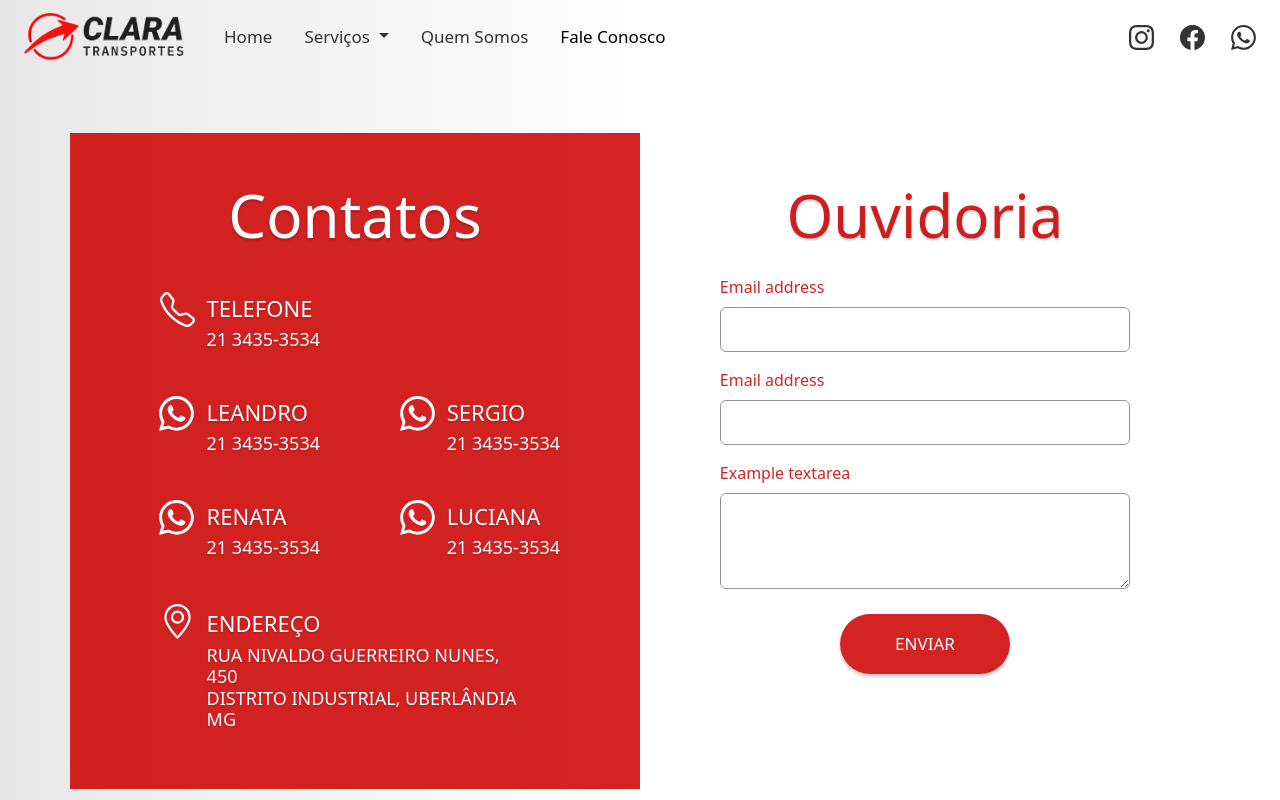
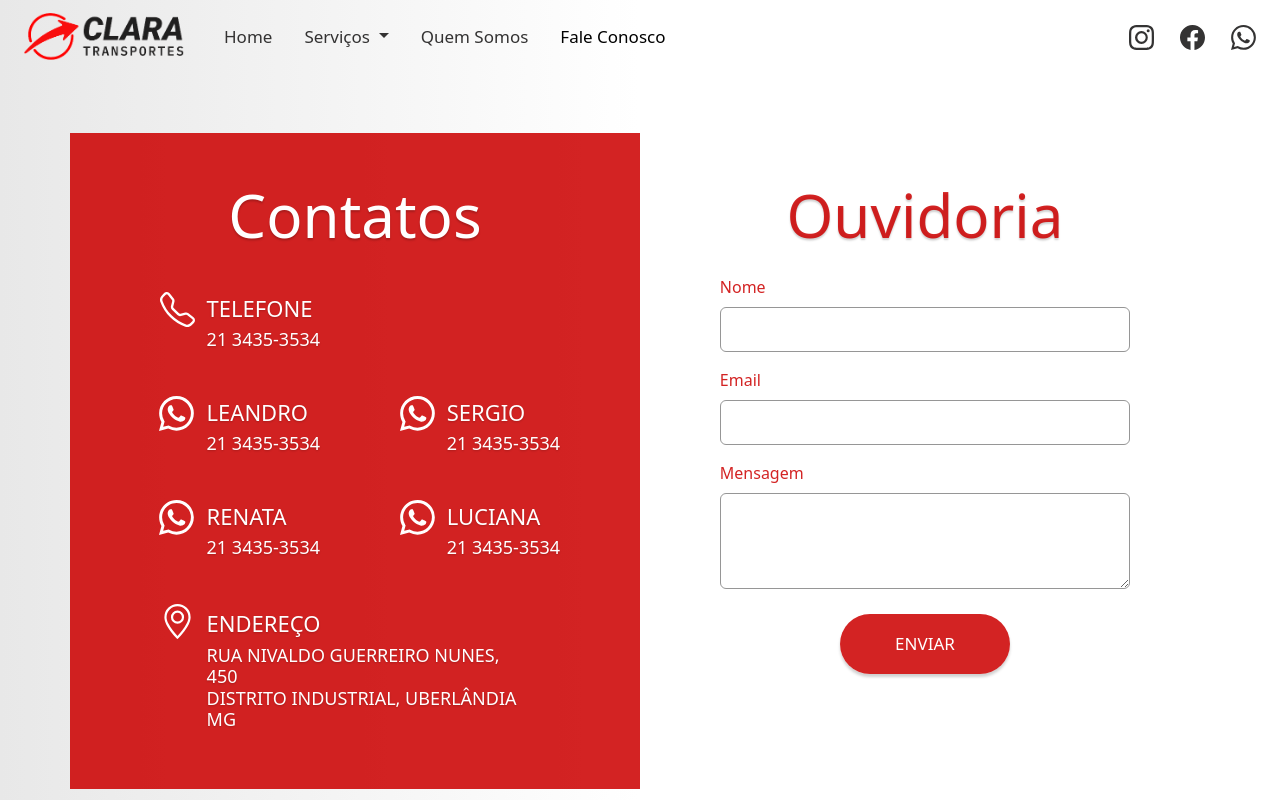
Before and after one commit to gabrielsantospds/clara-transportes-app, a Vue app: page /fale-conosco in a window 1280 px wide. Shown: the top 800 px of the page. Built offline with nearby package versions, Linux system fonts and the light colour scheme; a web font is replaced by a local one.

Commit message:
refactor: change site language to pt-BR

```diff
--- a/index.html
+++ b/index.html
@@ -1,5 +1,5 @@
 <!DOCTYPE html>
-<html lang="en">
+<html lang="pt-BR">
 
 <head>
   <meta charset="UTF-8">
--- a/src/components/ComponentFeedback.vue
+++ b/src/components/ComponentFeedback.vue
@@ -15,15 +15,15 @@ export default {
         </h1>
         <form action="" class="container__form">
             <div class="mb-3 form__field">
-                <label for="input1" class="form-label form__label">Email address</label>
-                <input type="email" class="form-control form__input" id="input1">
+                <label for="input1" class="form-label form__label">Nome</label>
+                <input type="text" class="form-control form__input" id="input1">
             </div>
             <div class="mb-3 form__field">
-                <label for="input2" class="form-label form__label">Email address</label>
+                <label for="input2" class="form-label form__label">Email</label>
                 <input type="email" class="form-control form__input" id="input2">
             </div>
             <div class="mb-3 form__field">
-                <label for="textarea1" class="form-label form__label">Example textarea</label>
+                <label for="textarea1" class="form-label form__label">Mensagem</label>
                 <textarea class="form-control form__textarea" id="textarea1" rows="4"></textarea>
             </div>
             <button class="form__button">
```
